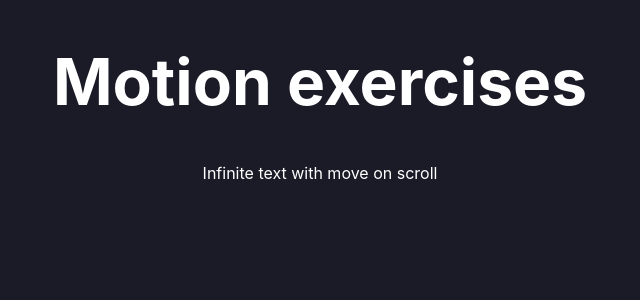
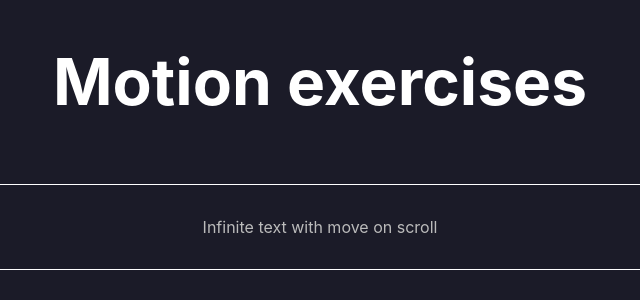
Before and after one commit to daramosn/motion-demos, a Vue app: page / in a window 1280 px wide. Shown: the top 300 px of the page, without its empty margins (320-960 px from the left). Built offline with nearby package versions, Linux system fonts and the light colour scheme; a web font is replaced by a local one.

Commit message:
style: add some styles to home page

```diff
--- a/src/views/HomePage.vue
+++ b/src/views/HomePage.vue
@@ -16,6 +16,7 @@
   text-align: center;
   h1 {
     font-size: 64px;
+    margin-bottom: 64px;
   }
   ul {
     list-style: none;
@@ -24,6 +25,17 @@
   }
   li {
     font-size: customClamp(24px, 32px, 536px, 1200px);
+    padding: 32px 16px;
+    color: rgb(187, 187, 187);
+    transition: color ease-out 0.2s;
+    border-bottom: 1px solid white;
+    &:first-child {
+      border-top: 1px solid white;
+    }
+    &:hover {
+      color: white;
+    }
+
     a {
       text-decoration: none;
       color: currentColor;
```
